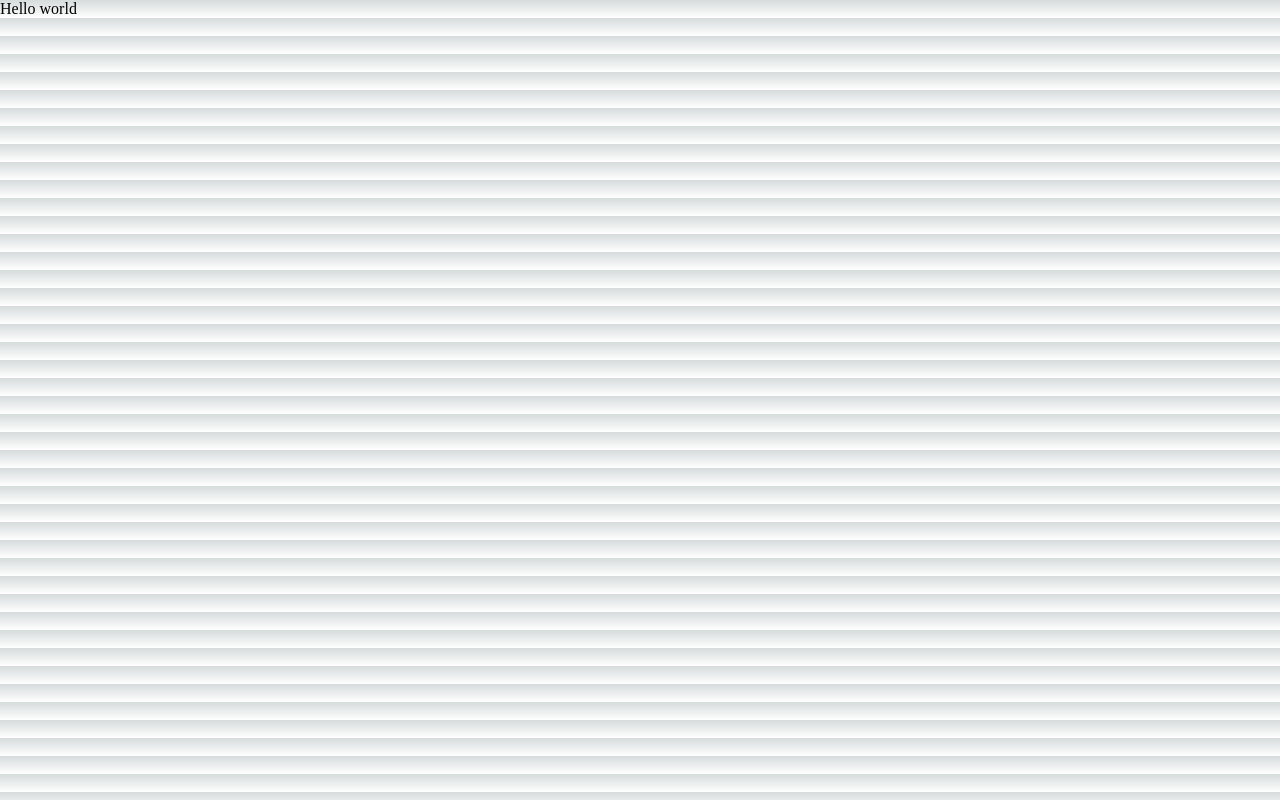
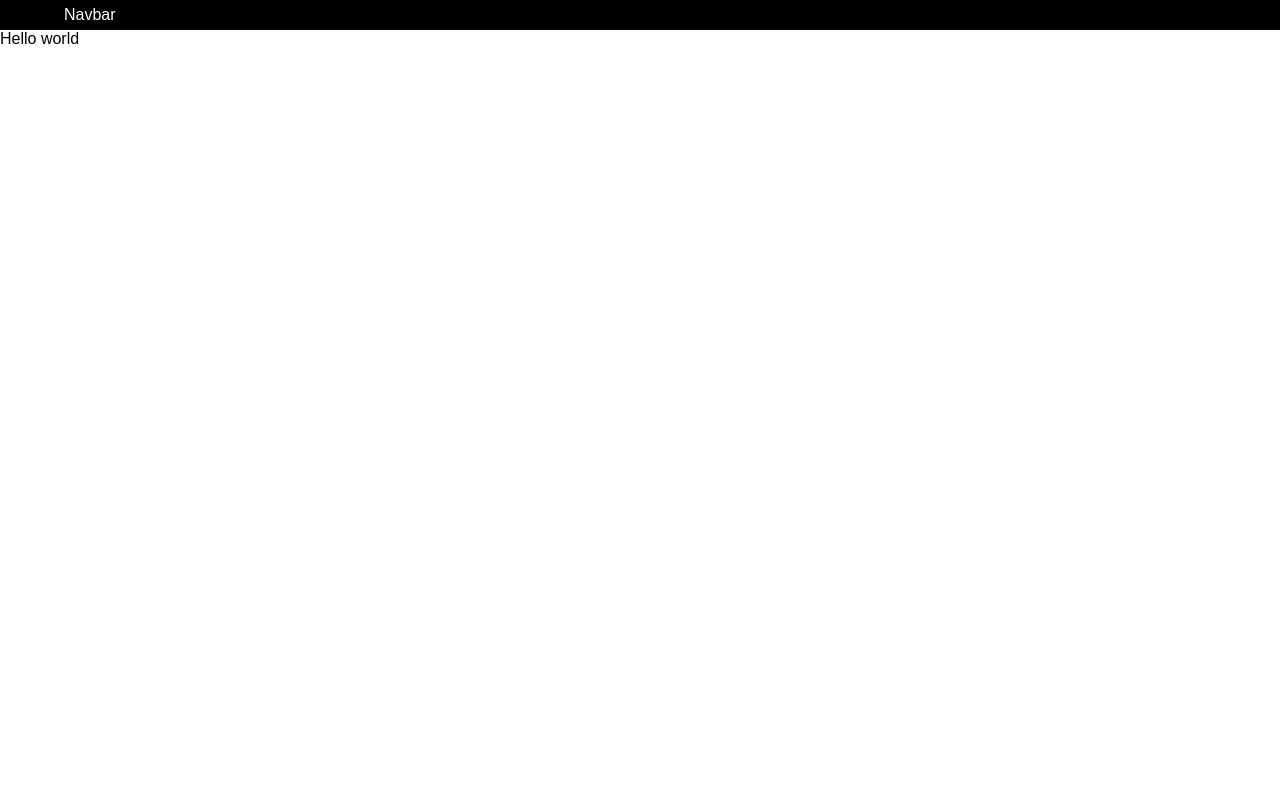
Before and after one commit to rizan1998/vip-nextjs-pages-router, a Next.js app: page / in a window 1280 px wide. Built offline with nearby package versions, Linux system fonts and the light colour scheme.

Commit message:
learn about dynamic routing layouting next js

```diff
--- /dev/null
+++ b/src/components/layouts/AppShell/index.tsx
@@ -0,0 +1,17 @@
+import Navbar from "../Navbar";
+
+type AppShellProps = {
+  children: React.ReactNode;
+};
+
+const AppShell = (props: AppShellProps) => {
+  const { children } = props;
+  return (
+    <main>
+      <Navbar />
+      {children}
+    </main>
+  );
+};
+
+export default AppShell;
--- /dev/null
+++ b/src/components/layouts/Navbar/index.tsx
@@ -0,0 +1,9 @@
+const Navbar = () => {
+  return (
+    <div className="navbar">
+      <div>Navbar</div>
+    </div>
+  );
+};
+
+export default Navbar;
--- a/src/pages/_app.tsx
+++ b/src/pages/_app.tsx
@@ -1,6 +1,12 @@
+import AppShell from "@/components/layouts/AppShell";
+import Navbar from "@/components/layouts/Navbar";
 import "@/styles/globals.css";
 import type { AppProps } from "next/app";
 
 export default function App({ Component, pageProps }: AppProps) {
-  return <Component {...pageProps} />;
+  return (
+    <AppShell>
+      <Component {...pageProps} />
+    </AppShell>
+  );
 }
--- a/src/pages/index.tsx
+++ b/src/pages/index.tsx
@@ -1,10 +1,3 @@
-import Head from "next/head";
-import Image from "next/image";
-import { Inter } from "next/font/google";
-import styles from "@/styles/Home.module.css";
-
-const inter = Inter({ subsets: ["latin"] });
-
 export default function Home() {
   return (
     <div>
--- a/src/styles/globals.css
+++ b/src/styles/globals.css
@@ -1,77 +1,22 @@
-:root {
-  --max-width: 1100px;
-  --border-radius: 12px;
-  --font-mono: ui-monospace, Menlo, Monaco, "Cascadia Mono", "Segoe UI Mono",
-    "Roboto Mono", "Oxygen Mono", "Ubuntu Monospace", "Source Code Pro",
-    "Fira Mono", "Droid Sans Mono", "Courier New", monospace;
-
-  --foreground-rgb: 0, 0, 0;
-  --background-start-rgb: 214, 219, 220;
-  --background-end-rgb: 255, 255, 255;
-
-  --primary-glow: conic-gradient(
-    from 180deg at 50% 50%,
-    #16abff33 0deg,
-    #0885ff33 55deg,
-    #54d6ff33 120deg,
-    #0071ff33 160deg,
-    transparent 360deg
-  );
-  --secondary-glow: radial-gradient(
-    rgba(255, 255, 255, 1),
-    rgba(255, 255, 255, 0)
-  );
-
-  --tile-start-rgb: 239, 245, 249;
-  --tile-end-rgb: 228, 232, 233;
-  --tile-border: conic-gradient(
-    #00000080,
-    #00000040,
-    #00000030,
-    #00000020,
-    #00000010,
-    #00000010,
-    #00000080
-  );
-
-  --callout-rgb: 238, 240, 241;
-  --callout-border-rgb: 172, 175, 176;
-  --card-rgb: 180, 185, 188;
-  --card-border-rgb: 131, 134, 135;
-}
-
-@media (prefers-color-scheme: dark) {
+/* @media (prefers-color-scheme: dark) {
   :root {
     --foreground-rgb: 255, 255, 255;
     --background-start-rgb: 0, 0, 0;
     --background-end-rgb: 0, 0, 0;
 
     --primary-glow: radial-gradient(rgba(1, 65, 255, 0.4), rgba(1, 65, 255, 0));
-    --secondary-glow: linear-gradient(
-      to bottom right,
-      rgba(1, 65, 255, 0),
-      rgba(1, 65, 255, 0),
-      rgba(1, 65, 255, 0.3)
-    );
+    --secondary-glow: linear-gradient(to bottom right, rgba(1, 65, 255, 0), rgba(1, 65, 255, 0), rgba(1, 65, 255, 0.3));
 
     --tile-start-rgb: 2, 13, 46;
     --tile-end-rgb: 2, 5, 19;
-    --tile-border: conic-gradient(
-      #ffffff80,
-      #ffffff40,
-      #ffffff30,
-      #ffffff20,
-      #ffffff10,
-      #ffffff10,
-      #ffffff80
-    );
+    --tile-border: conic-gradient(#ffffff80, #ffffff40, #ffffff30, #ffffff20, #ffffff10, #ffffff10, #ffffff80);
 
     --callout-rgb: 20, 20, 20;
     --callout-border-rgb: 108, 108, 108;
     --card-rgb: 100, 100, 100;
     --card-border-rgb: 200, 200, 200;
   }
-}
+} */
 
 * {
   box-sizing: border-box;
@@ -83,16 +28,12 @@ html,
 body {
   max-width: 100vw;
   overflow-x: hidden;
+  font-family: arial;
 }
 
 body {
   color: rgb(var(--foreground-rgb));
-  background: linear-gradient(
-      to bottom,
-      transparent,
-      rgb(var(--background-end-rgb))
-    )
-    rgb(var(--background-start-rgb));
+  background: linear-gradient(to bottom, transparent, rgb(var(--background-end-rgb))) rgb(var(--background-start-rgb));
 }
 
 a {
@@ -100,8 +41,12 @@ a {
   text-decoration: none;
 }
 
-@media (prefers-color-scheme: dark) {
-  html {
-    color-scheme: dark;
-  }
+.navbar {
+  display: flex;
+  width: 100%;
+  height: 30px;
+  background-color: #000;
+  color: #fff;
+  align-items: center;
+  padding: 0 5%;
 }
```
Also changed, not shown: src/pages/product/[id].tsx (added, +13 -0 lines), src/pages/product/index.tsx (added, +9 -0 lines).
